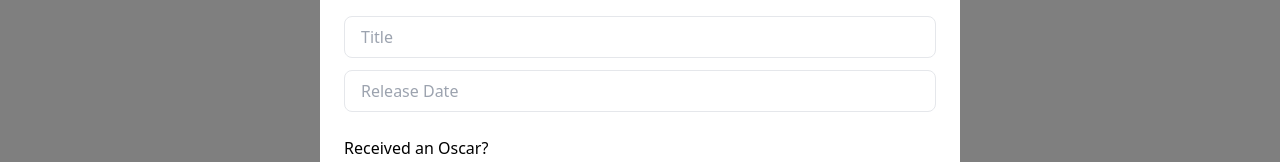
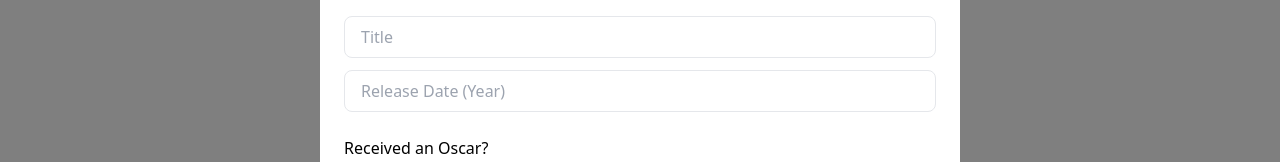
Before and after one commit to jonathan-baraza/firebase_course, a React (Vite) app: page / in a window 1280 px wide. Both pictures are taken after a click on the button "Add". Shown: the part 282-444 px from the top of the page. Built offline with nearby package versions, Linux system fonts and the light colour scheme; no server answers; the database is empty.

Commit message:
handled validations

```diff
--- a/src/components/AddMovie.tsx
+++ b/src/components/AddMovie.tsx
@@ -1,13 +1,24 @@
-import React from "react";
+import { useState } from "react";
+import { toast } from "react-toastify";
 
 interface PropTypes {
   closeForm: () => void;
 }
 
 function AddMovie({ closeForm }: PropTypes) {
+  const [title, setTitle] = useState<string>("");
+  const [releaseDate, setReleaseDate] = useState<number>();
+  const [receivedAnOscar, setReceivedAnOscar] = useState<boolean>(false);
+  const handleSubmit = async () => {
+    if (!title || !releaseDate) {
+      return toast.warning("kindly provide all inputs");
+    } else {
+      //
+    }
+  };
   return (
     <div
-      className="fixed inset-0 flex items-center justify-center"
+      className="fixed inset-0 flex items-center justify-center z-30"
       style={{ backgroundColor: "rgba(0,0,0,0.5)" }}
     >
       <div className="bg-white relative px-6 py-8 rounded-lg w-3/4 md:w-1/2 flex flex-col">
@@ -22,11 +33,15 @@ function AddMovie({ closeForm }: PropTypes) {
           className="border px-4 mt-3 rounded-lg py-2"
           type="text"
           placeholder="Title"
+          value={title}
+          onChange={(e) => setTitle(e.target.value)}
         />
         <input
           className="border px-4 mt-3 rounded-lg py-2"
           type="number"
-          placeholder="Release Date"
+          placeholder="Release Date (Year)"
+          value={releaseDate}
+          onChange={(e) => setReleaseDate(Number(e.target.value))}
         />
         <div className="mt-6">Received an Oscar?</div>
         <div className="flex  space-x-10 p-3">
@@ -37,6 +52,9 @@ function AddMovie({ closeForm }: PropTypes) {
               name="receivedOscar"
               placeholder="Release Date"
               style={{ height: "20px", width: "20px" }}
+              onChange={() => {
+                setReceivedAnOscar(true);
+              }}
             />
             <span className="ml-2">Yes</span>
           </div>
@@ -45,13 +63,20 @@ function AddMovie({ closeForm }: PropTypes) {
               className=""
               type="radio"
               name="receivedOscar"
+              defaultChecked
               placeholder="Release Date"
               style={{ height: "20px", width: "20px" }}
+              onChange={() => {
+                setReceivedAnOscar(false);
+              }}
             />
             <span className="ml-2">No</span>
           </div>
         </div>
-        <button className="bg-green-600 hover:bg-green-800 text-white p-2 rounded-xl w-fit px-6 mt-4 ml-auto">
+        <button
+          onClick={handleSubmit}
+          className="bg-green-600 hover:bg-green-800 text-white p-2 rounded-xl w-fit px-6 mt-4 ml-auto"
+        >
           Submit
         </button>
       </div>
```
